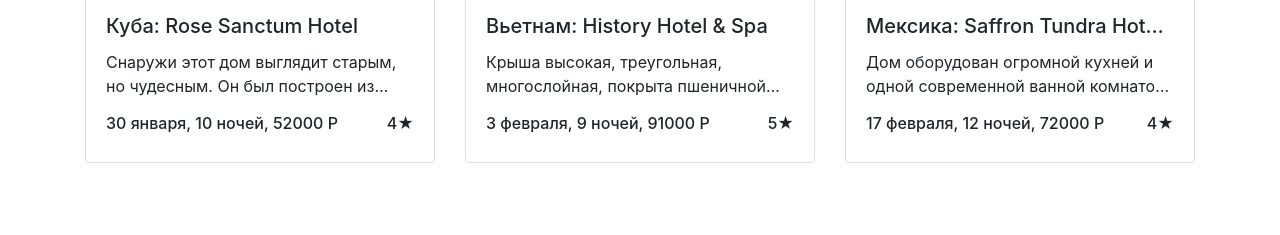
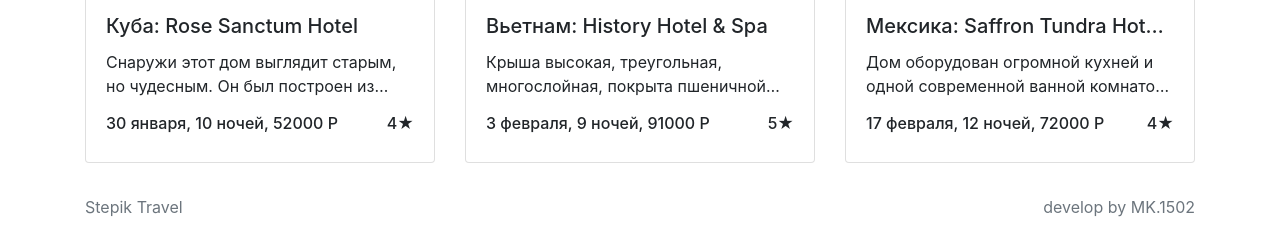
Before and after one commit to twinkiebleee/stepik-travel, a Django app: page / in a window 1280 px wide. Shown: the part 1105-1340 px from the top of the page. Before the commit the page ends 1268 px from the top, so only its background shows below. Run offline with Django 3.2, Linux system fonts and the light colour scheme; some libraries are stand-ins or nearby versions.

Commit message:
add footer

```diff
--- a/tours/templates/departure.html
+++ b/tours/templates/departure.html
@@ -41,5 +41,7 @@
 
 </div>
 
+{% include 'footer.html' %}
+
 </body>
 </html>
--- /dev/null
+++ b/tours/templates/footer.html
@@ -0,0 +1,6 @@
+<footer class="footer">
+    <div class="container mb-3">
+        <p class="text-muted float-left">{{ template_data.title }}</p>
+        <p class="text-muted float-right">develop by MK.1502</p>
+    </div>
+</footer>
--- a/tours/templates/index.html
+++ b/tours/templates/index.html
@@ -34,5 +34,7 @@
 
 </div>
 
+{% include 'footer.html' %}
+
 </body>
 </html>
```
Also changed, not shown: tours/templates/tour.html (+5 -8 lines).
